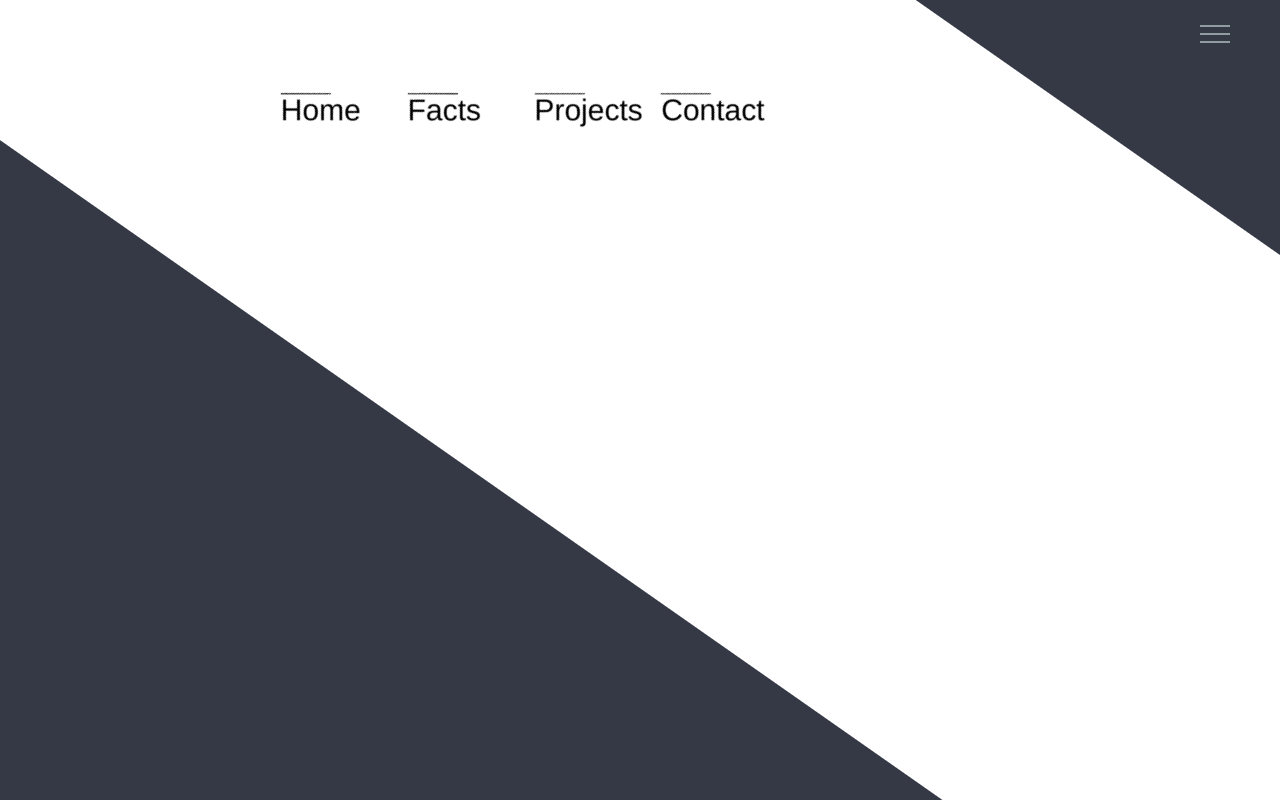
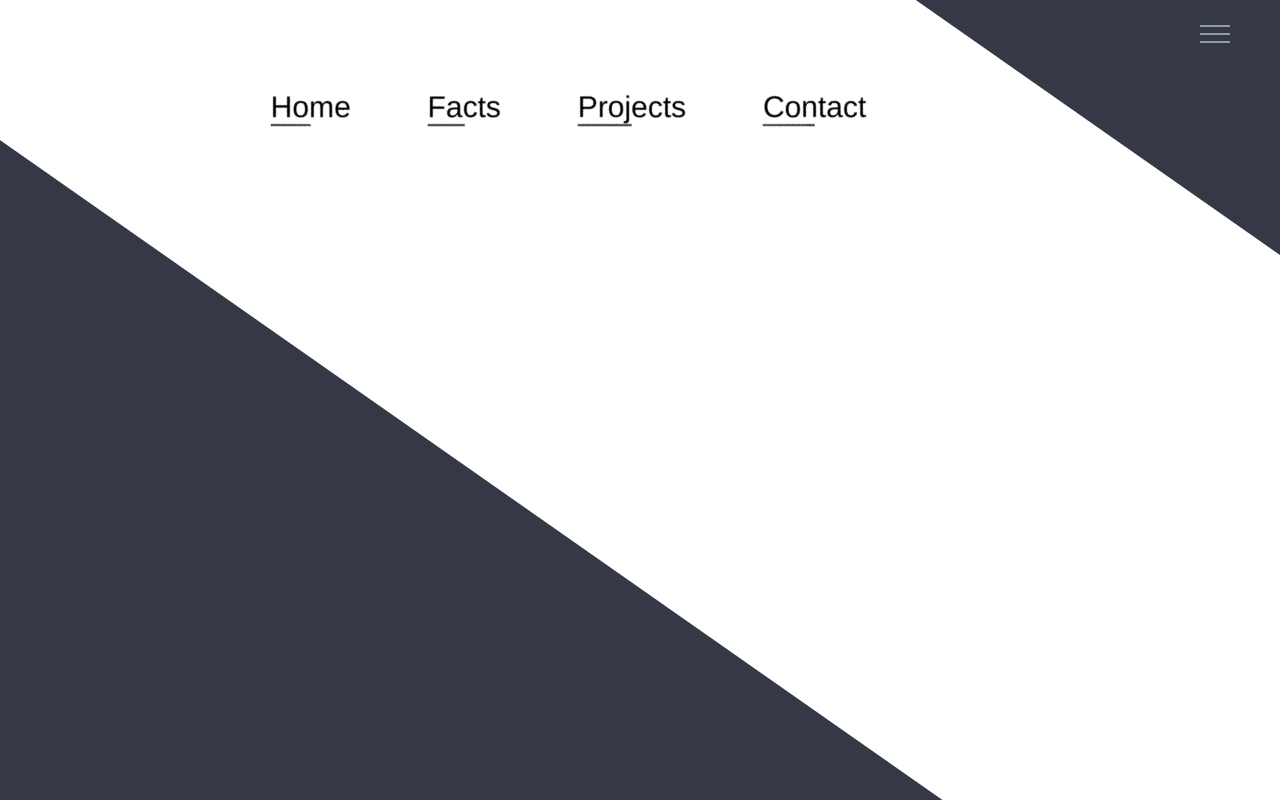
Before and after one commit to musengwat/musengwat.github.io, a plain HTML site: page new Project/big.html in a window 1280 px wide. Both pictures are taken after a click on the element 1215 px from the left and 40 px from the top of the page. Drawn offline with Linux system fonts and the light colour scheme.

Commit message:
removed junk

```diff
--- a/new Project/big.html
+++ b/new Project/big.html
@@ -15,17 +15,17 @@
                 <div id="rotate">
                     <div id="scale" class="top">
                         <div class="flex-container">
-                            <div class="line">
-                                <div class="menuText">Home</div>
+                            <div class="menuText">Home
+                                <div class="line"></div>
                             </div>
-                            <div class="line">
-                                <div class="menuText">Facts</div>
+                            <div class="menuText">Facts
+                                <div class="line"></div>
                             </div>
-                            <div class="line">
-                                <div class="menuText">Projects</div>
+                            <div class="menuText">Projects
+                                <div class="line"></div>
                             </div>
-                            <div class="line">
-                                <div class="menuText">Contact</div>
+                            <div class="menuText">Contact
+                                <div class="line"></div>
                             </div>
                         </div>
                     </div>
--- a/new Project/css/bigger.css
+++ b/new Project/css/bigger.css
@@ -217,16 +217,13 @@ h1 {
   flex-wrap: wrap;
 }
 .line:hover{
-    width:100px;
+    width:105%;
 }
 .line{
-    position:relative;
-    top: 50%;
-    left:20%;
-    margin-right:3%;
-    background-color:black;
-    width:50px;
-    height:1px;
+
+    background-color: #353946;
+    width:50%;
+    height:2px;
     -webkit-transition: width 2s; /* For Safari 3.1 to 6.0 */
     transform: width 2s;
 }
@@ -234,5 +231,9 @@ h1 {
     color: black;
     font-size: 1.875em; /* 30px/16=1.875em */
     font-family: 'Oswald', sans-serif;
-
+    position:relative;
+    top: 50%;
+    left:20%;
+    width:auto;
+    margin-right:3%;
 }
```
